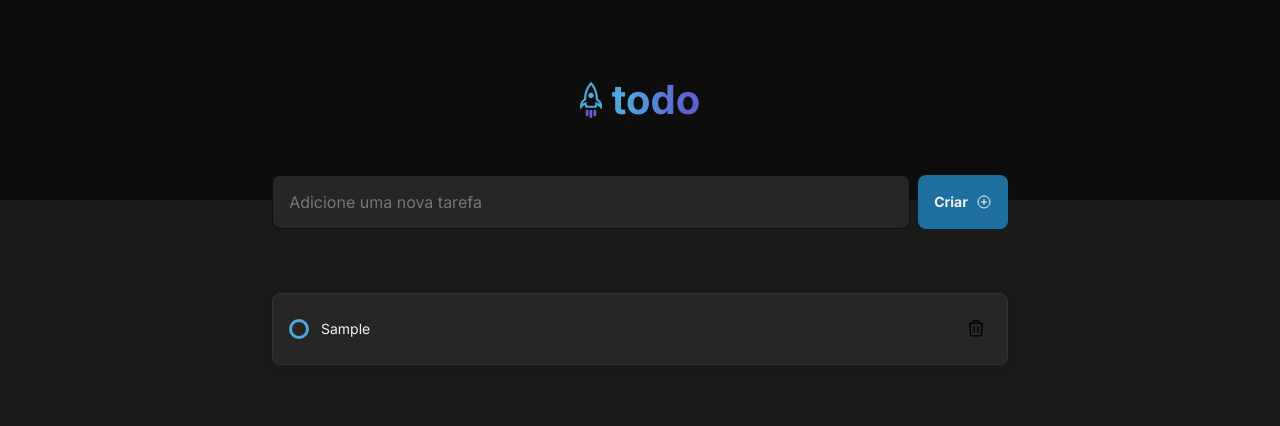
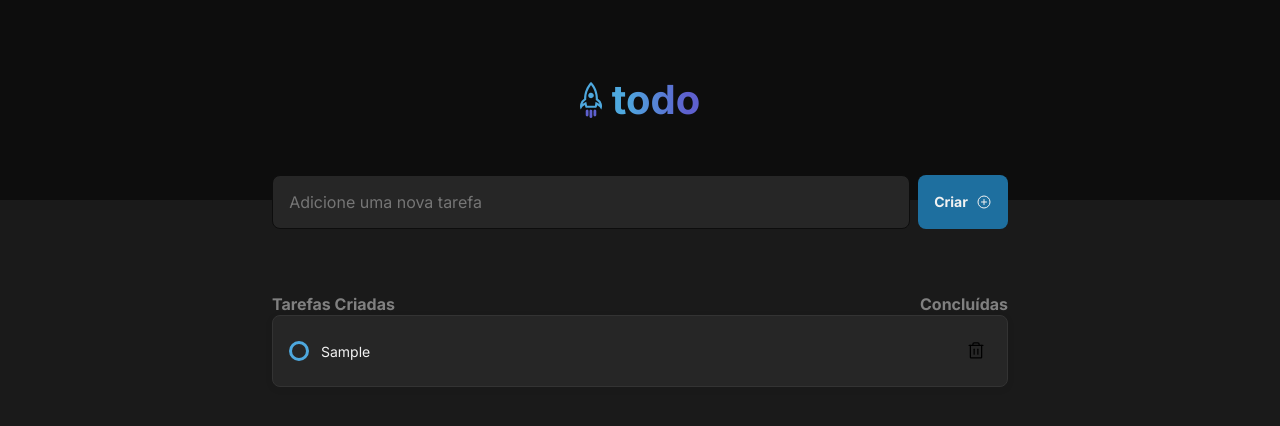
Before and after one commit to gabriel-78/challange_01_to-do_list_igniteLab-trail-2022, a React (Vite) app: page / in a window 1280 px wide. Both pictures are taken after typing "Sample" into the empty fields and a click on the button "Criar". Shown: the top 426 px of the page. Built offline with nearby package versions, Linux system fonts and the light colour scheme.

Commit message:
FEAT: Add delete task funcionality

```diff
--- a/src/components/Main/index.module.css
+++ b/src/components/Main/index.module.css
@@ -12,3 +12,20 @@
     gap: 8px;
     margin-top: calc(0px - 25px);
 }
+
+.taskContainer {
+    display: flex;
+    flex-direction: column;
+    gap: 12px;
+}
+
+.container {
+    display: flex;
+    flex-direction: column;
+}
+
+.labelCounterContainer {
+    display: flex;
+    width: 100%;
+    justify-content: space-between;
+}
--- a/src/components/Main/index.tsx
+++ b/src/components/Main/index.tsx
@@ -25,8 +25,10 @@ const Main = () => {
         setTask("");
     }
 
-    const onHandleTaskValue = (event: ChangeEvent<HTMLInputElement>) => {
-        setTask(event.target.value);
+    const onDeleteTask = (taskId: string) => {
+        setTaskList((currentTaskList) => {
+            return currentTaskList.filter(({id}) => id !== taskId);
+        });
     }
 
     const onHandleTaskCheckValue = (taskId: string) => {
@@ -40,16 +42,27 @@ const Main = () => {
         })
     }
 
+    const onHandleTaskValue = (event: ChangeEvent<HTMLInputElement>) => {
+        setTask(event.target.value);
+    }
+
     return (
         <main className={S.main} >
             <form className={S.formContainer} onSubmit={createTask}>
                 <Input placeholder="Adicione uma nova tarefa" value={task} required onChange={onHandleTaskValue} />
                 <CreateButton type="submit" />
             </form>
-            <div className={S.taskContainer}>
-                {taskList.map(
-                    (task) => <Task key={task.id} task={task} onHandleCheckedState={onHandleTaskCheckValue} />
-                )}
+
+            <div className={S.container}>
+                <div className={S.labelCounterContainer}>
+                    <strong>Tarefas Criadas</strong>
+                    <strong>Concluídas</strong>
+                </div>
+                <div className={S.taskContainer}>
+                    {taskList.map(
+                        (task) => <Task key={task.id} task={task} onDelete={onDeleteTask} onHandleCheckedState={onHandleTaskCheckValue} />
+                    )}
+                </div>
             </div>
         </main>
     )
--- a/src/components/Task/index.tsx
+++ b/src/components/Task/index.tsx
@@ -5,10 +5,11 @@ import S from "./index.module.css";
 
 export interface TaskProps {
     task: TaskView;
+    onDelete(id: string): void;
     onHandleCheckedState(id: string): void;
 }
 
-const Task : FC<TaskProps> = ({task,onHandleCheckedState}) => {
+const Task : FC<TaskProps> = ({task, onDelete, onHandleCheckedState}) => {
     return (
         <div className={S.taskBox}>
             <label className={S.customCheckBox}>
@@ -20,7 +21,7 @@ const Task : FC<TaskProps> = ({task,onHandleCheckedState}) => {
                     ? <strong className={S.checked}>{task.activity}</strong>
                     : <strong>{task.activity}</strong>
             }
-            <button type="button">
+            <button type="button" onClick={() => onDelete(task.id)}>
                 <Trash size={20}/>
             </button>
         </div>
```
